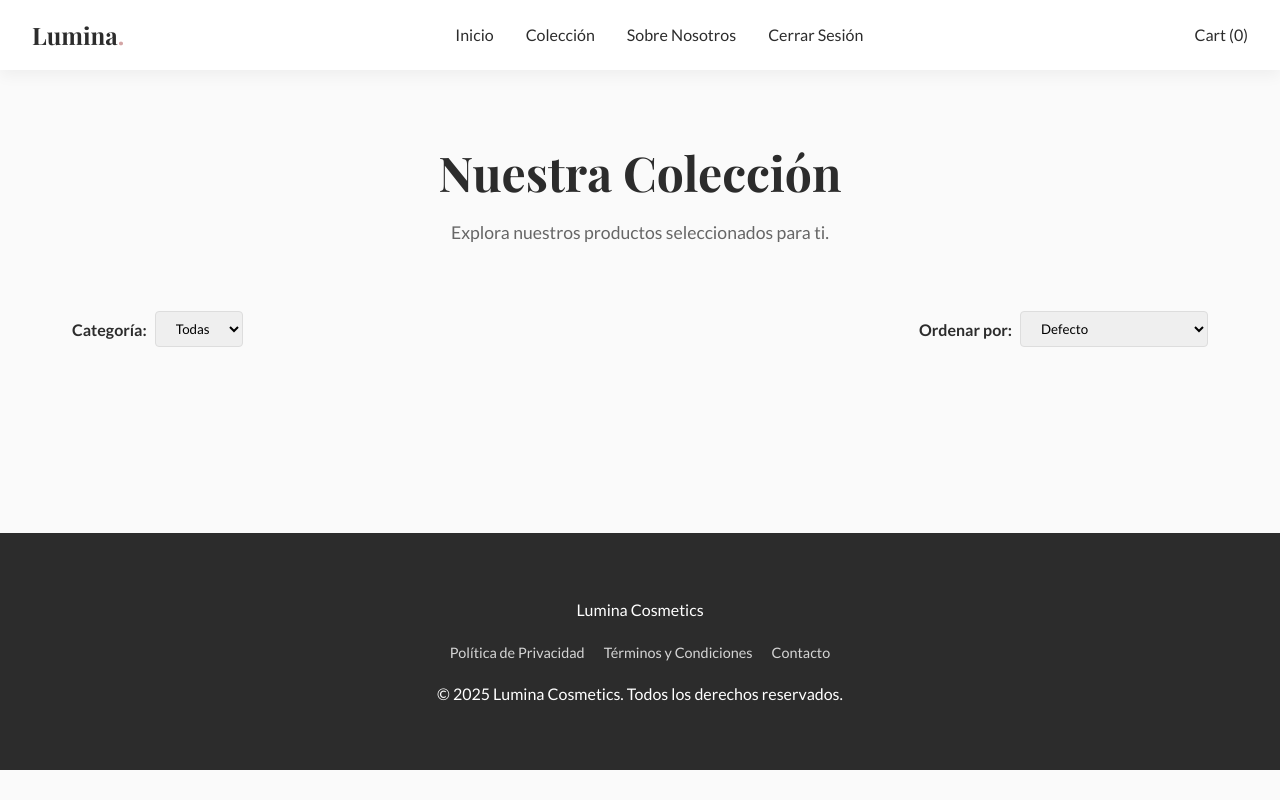
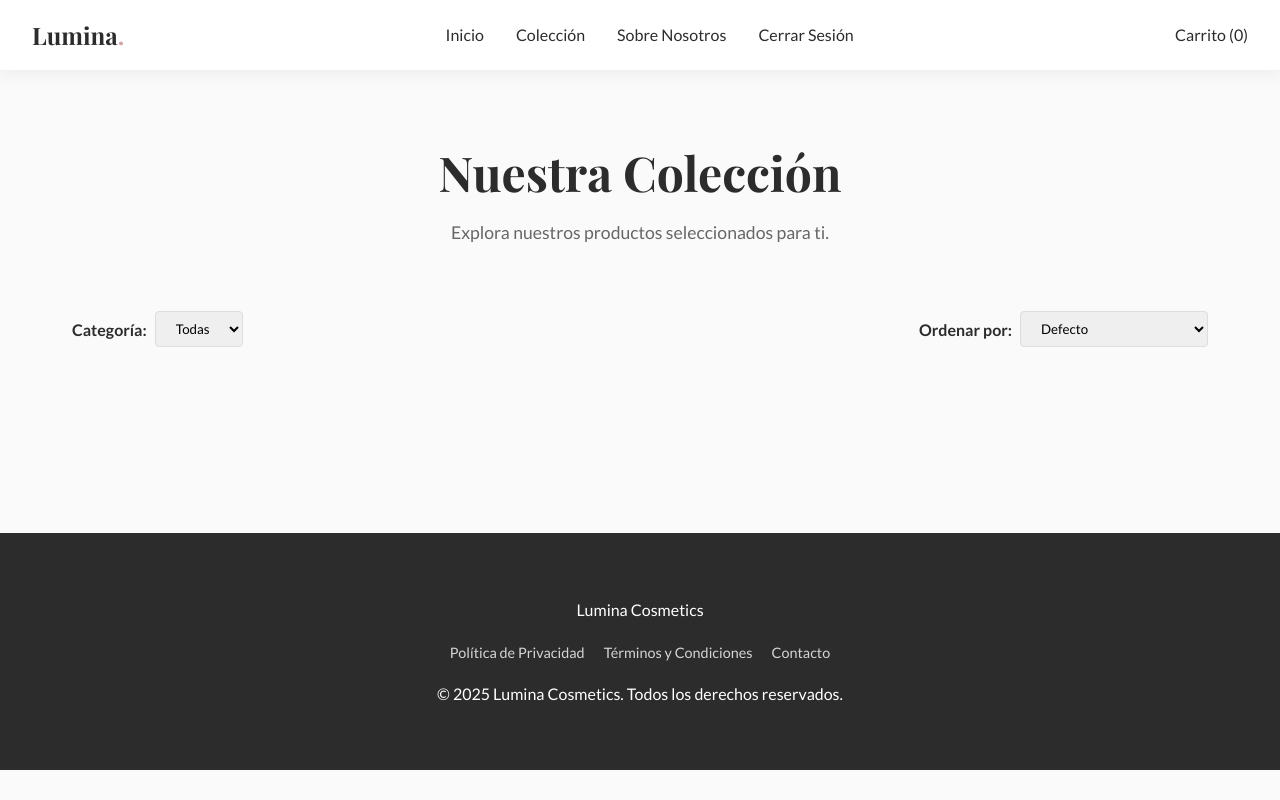
Before and after one commit to pbarlar/Tienda-Online-PBL, a website: page src/collection/collection.html in a window 1280 px wide. Drawn offline with nearby package versions, Linux system fonts and the light colour scheme; no server answers; sample sign-in values are in the browser's storage; a web font is replaced by a local one.

Commit message:
fix: arreglo nombre carrito

```diff
--- a/src/collection/collection.html
+++ b/src/collection/collection.html
@@ -26,7 +26,7 @@
             </ul>
         </nav>
         <div class="navbar__icons">
-            <a href="#" id="cart-btn" aria-label="Carrito">Cart (<span id="cart-count">0</span>)</a>
+            <a href="#" id="cart-btn" aria-label="Carrito">Carrito (<span id="cart-count">0</span>)</a>
         </div>
     </header>
 
```
